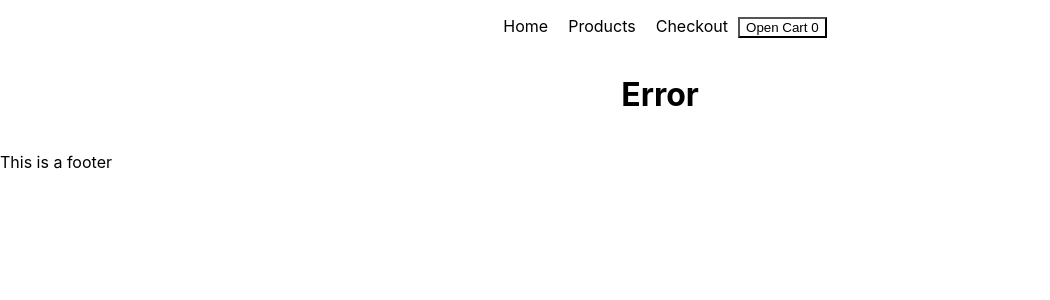
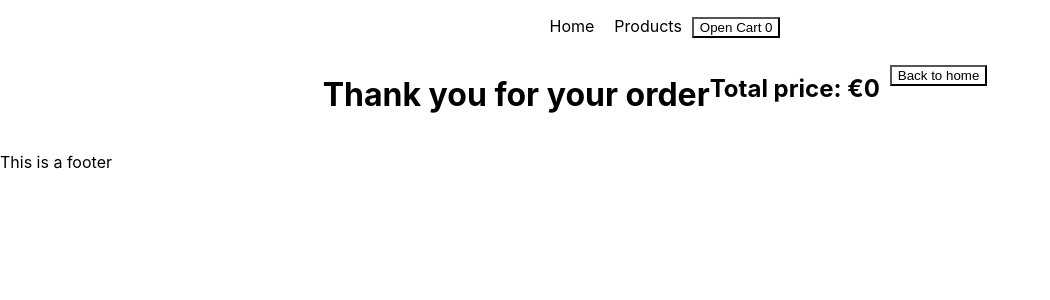
Before and after one commit to Rasweb/React-JS-Context-e-Shop, a React (Create React App) app: page /thankyou in a window 1280 px wide. Shown: the top 300 px of the page, without its empty margins (0-1050 px from the left). Built offline with nearby package versions, Linux system fonts and the light colour scheme.

Commit message:
Add more to the checkout, added a Thank you page

```diff
--- a/src/App.js
+++ b/src/App.js
@@ -7,6 +7,7 @@ import { Product } from "./pages/Product";
 import { Error } from "./pages/Error";
 import { CartProvider } from "./contexts/CartContext";
 import { Checkout } from "./pages/Checkout";
+import { ThankYou } from "./pages/ThankYou";
 
 function App() {
   return (
@@ -18,6 +19,7 @@ function App() {
             <Route path="/products/" element={<Products />}></Route>
             <Route path="/products/:id" element={<Product />}></Route>
             <Route path="/checkout" element={<Checkout />}></Route>
+            <Route path="/thankyou" element={<ThankYou />}></Route>
             <Route path="*" element={<Error />}></Route>
           </Route>
         </Routes>
--- a/src/pages/Checkout.jsx
+++ b/src/pages/Checkout.jsx
@@ -1,13 +1,15 @@
-import { useContext } from "react";
+import { useContext, useState } from "react";
 import { CartContext } from "../contexts/CartContext";
 import { StyledCheckoutImg } from "../styledComponents/StyledImg";
 import { StyledCheckoutLi } from "../styledComponents/StyledLi";
 import { StyledCheckoutUl } from "../styledComponents/StyledUl";
 import { StyledCheckoutHeadline } from "../styledComponents/StyledHeadline";
 import { StyledCartButtonDiv } from "../styledComponents/StyledDiv";
+import { Link } from "react-router-dom";
 
 export const Checkout = () => {
-  const [cart, setCart] = useContext(CartContext);
+  const [cart] = useContext(CartContext);
+  const [validation, setValidation] = useState(false);
 
   const checkoutCart = cart.map((product) => {
     return (
@@ -22,7 +24,21 @@ export const Checkout = () => {
 
   const totalPrice = cart.reduce((acc, curr) => acc + curr.price, 0);
 
-  // export const StyledCartControllBtnDisabled = styled(StyledCartControllBtn)`
+  const handleUserInput = (e) => {
+    const value = e.target.value;
+    console.log(value);
+    if (value === "") {
+      console.log(" email", value);
+      setValidation(false);
+    } else if (value) {
+      console.log("s", value);
+      setValidation(true);
+    }
+  };
+
+  const handleSubmit = (e) => {
+    e.preventDefault();
+  };
 
   return (
     <>
@@ -30,14 +46,16 @@ export const Checkout = () => {
         <StyledCheckoutHeadline>Checkout</StyledCheckoutHeadline>
         <StyledCheckoutUl>{checkoutCart}</StyledCheckoutUl>
         <div>
+          <form onSubmit={handleSubmit}>
             <div>
               <label>
                 Email Address
                 <input
                   type="email"
-                name="Email addresss"
+                  name="Eaddr"
                   placeholder="johndoe@example.com"
                   required
+                  onChange={(event) => handleUserInput(event)}
                 />
               </label>
               <br />
@@ -45,14 +63,15 @@ export const Checkout = () => {
                 Postal Number
                 <input
                   type="number"
-                name="postalNum"
+                  name="postNum"
                   placeholder="123 45"
                   required
+                  onChange={(event) => handleUserInput(event)}
                 />
               </label>
             </div>
             <StyledCartButtonDiv>
-            <p>All delivery options 4&#8364;</p>
+              <p>All delivery options 4&#8364;, 1 - 3 days shipping</p>
               <label htmlFor="home">
                 Home delivery
                 <input type="radio" id="home" name="shipping" />
@@ -67,7 +86,14 @@ export const Checkout = () => {
               </label>
             </StyledCartButtonDiv>
             <p> Total price: &#8364;{totalPrice + 4}</p>
+            {validation ? (
+              <Link to={`/thankyou`}>
                 <input type="submit" value="Confirm order" />
+              </Link>
+            ) : (
+              <b>Don't leave the input fields empty</b>
+            )}
+          </form>
         </div>
       </div>
     </>
--- a/src/pages/Layout.jsx
+++ b/src/pages/Layout.jsx
@@ -15,9 +15,6 @@ export const Layout = () => {
               <Link to="/products">Products</Link>
             </li>
             <li>
-              <Link to="/checkout">Checkout</Link>
-            </li>
-            <li>
               <Cart></Cart>
             </li>
           </StyledLayoutUl>
--- /dev/null
+++ b/src/pages/ThankYou.jsx
@@ -0,0 +1,35 @@
+import { useContext } from "react";
+import { CartContext } from "../contexts/CartContext";
+import { StyledCheckoutImg } from "../styledComponents/StyledImg";
+import { Link } from "react-router-dom";
+
+export const ThankYou = () => {
+  const [cart, setCart] = useContext(CartContext);
+
+  const clearCart = () => {
+    setCart([]);
+  };
+
+  const totalPrice = cart.reduce((acc, curr) => acc + curr.price, 0);
+
+  const boughtCart = cart.map((product) => {
+    return (
+      <div key={product.id}>
+        <h3>{product.name}</h3>
+        <p>&#8364;{product.price}</p>
+        <StyledCheckoutImg src={product.image} alt={product.name} />
+      </div>
+    );
+  });
+
+  return (
+    <>
+      <h1>Thank you for your order</h1>
+      <h2>Total price: &#8364;{totalPrice}</h2>
+      {boughtCart}
+      <Link to={"/"}>
+        <button onClick={clearCart}>Back to home</button>
+      </Link>
+    </>
+  );
+};
--- a/src/styledComponents/StyledLi.jsx
+++ b/src/styledComponents/StyledLi.jsx
@@ -20,3 +20,7 @@ export const StyledCheckoutLi = styled.li`
   border-bottom: 1px solid black;
   width: 50%;
 `;
+
+export const StyledLayoutLi = styled.li`
+  display: none;
+`;
```
Lines whose indentation alone changed are shown as unchanged.
